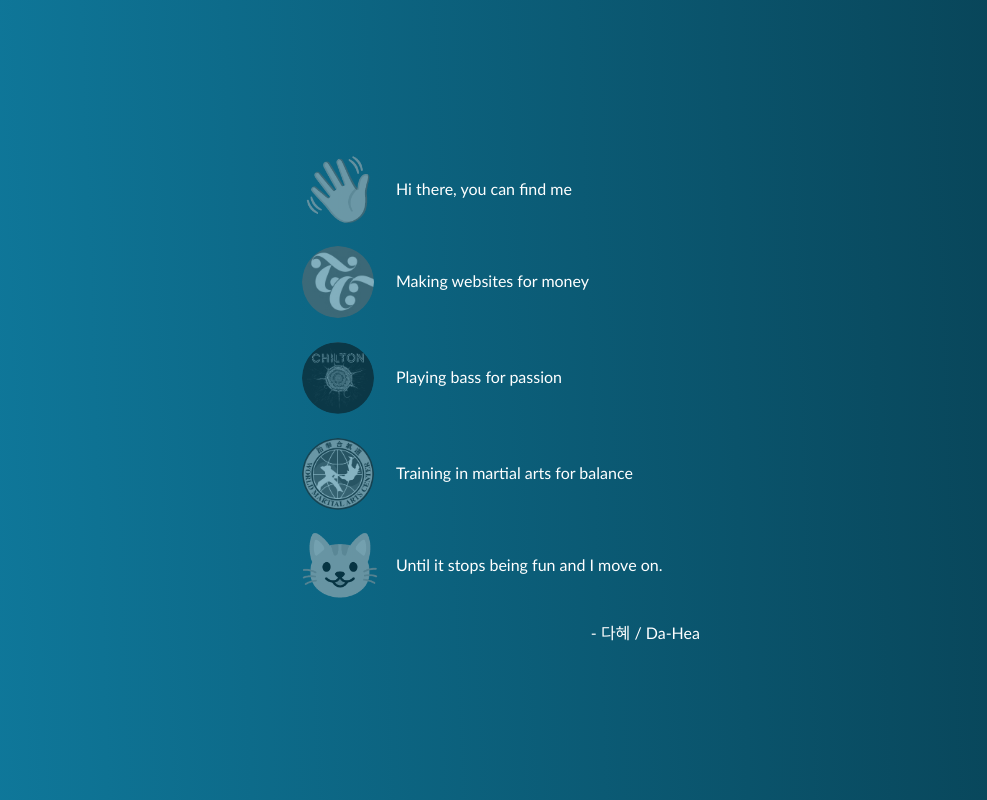
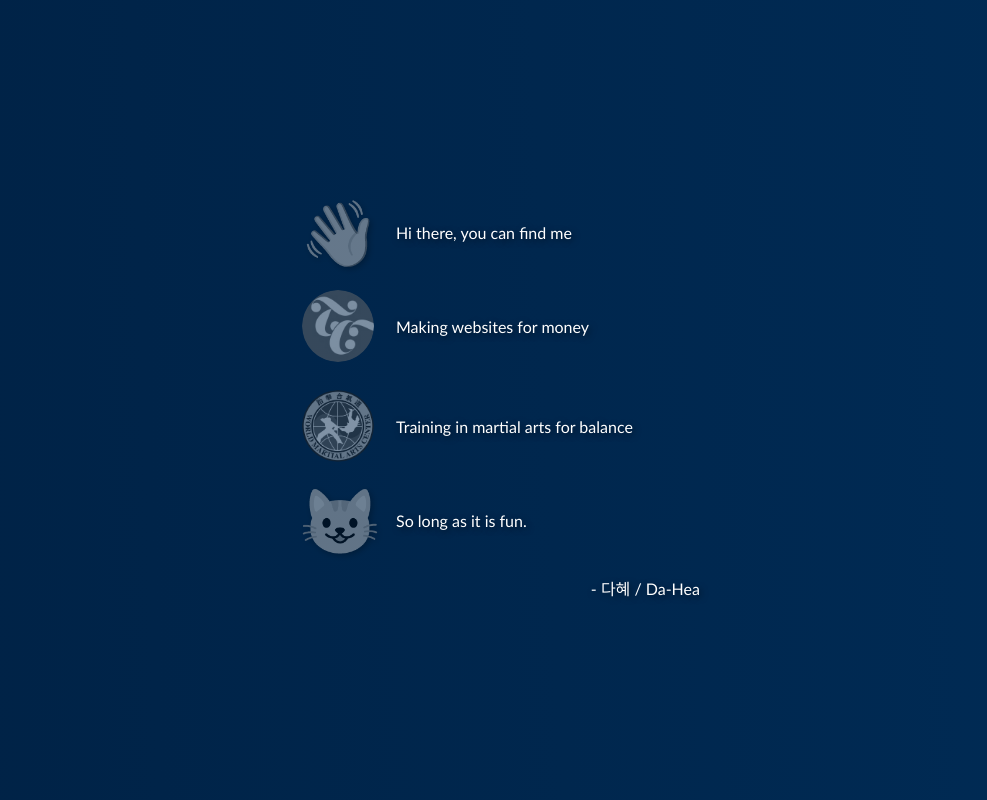
Before and after one commit to dahea/rocks, a Gatsby site: page / in a window 1280 px wide. Shown: the whole page, without its empty margins (140-1127 px from the left). Built offline with nearby package versions, Linux system fonts and the light colour scheme; Gatsby itself is replaced by a stand-in of ours.

Commit message:
small ui tweaks

```diff
--- a/src/pages/index.js
+++ b/src/pages/index.js
@@ -1,6 +1,5 @@
 import * as React from "react"
 import "../styles/main.scss"
-import chilton from "../images/chilton.png"
 import typecode from "../images/typecode.png"
 import wmac from "../images/wmac.png"
 
@@ -11,13 +10,6 @@ const links = [
     locationIcon: typecode,
     locationLabel: "Type/Code",
     url: "https://www.typecode.com",
-  },
-  {
-    actionLabel: "Playing bass",
-    nounLabel: "passion",
-    locationIcon: chilton,
-    locationLabel: "Chilton",
-    url: "https://chilton444.bandcamp.com",
   },
   {
     actionLabel: "Training in martial arts",
@@ -37,16 +29,14 @@ const IndexPage = () => {
             Hi there, you can find me
           </div>
         {links.map(link => (
-          <div key={link.url} className="row">
-              <a href={link.url} target="_blank">
+              <a href={link.url} target="_blank" key={link.url} className="row">
                 <img src={link.locationIcon} alt={link.locationLabel} />
+              <span>{link.actionLabel} for {link.nounLabel}</span>
               </a>
-              <span>{link.actionLabel} for {link.nounLabel}</span>
-          </div>
         ))}
         <div className="row">
           <span className="emoji">&#128570;</span>
-          Until it stops being fun and I move on.
+          So long as it is fun.
         </div>
         <div className="byline"> - 다혜 / Da-Hea</div>
       </div>
--- a/src/styles/main.scss
+++ b/src/styles/main.scss
@@ -3,12 +3,12 @@ body {
     padding: 0;
     margin: 0;
 
-    background: linear-gradient(88deg, #ef476f, #ffd166, #06d6a0, #118ab2, #073b4c);
+    background: linear-gradient(88deg, #000814, #001d3d, #003566);
     background-size: 500% 500%;
 
-    -webkit-animation: Background 12s ease infinite;
-    -moz-animation: Background 12s ease infinite;
-    animation: Background 12s ease infinite;
+    -webkit-animation: Background 24s ease infinite;
+    -moz-animation: Background 24s ease infinite;
+    animation: Background 24s ease infinite;
 
     color: #fff;
 }
@@ -28,12 +28,10 @@ main {
     display: grid;
     gap: 24px;
 
-    a, img {
+
+    img {
         width: 72px;
         height: 72px;
-    }
-
-    img {
         transition: all ease 0.2s;
         border-radius: 50%;
         border: 2px solid transparent;
@@ -53,6 +51,9 @@ main {
         align-items: center;
         transition: all ease 0.2s;
         gap: 24px;
+        color: #fff;
+        text-decoration: none;
+        text-shadow: 2px 2px 6px rgba(0,0,0,0.5);
 
         img {
             filter: grayscale(1) opacity(0.5);
@@ -74,6 +75,7 @@ main {
 
     .byline {
         text-align: right;
+        text-shadow: 2px 2px 6px rgba(0,0,0,0.5);
     }
 
 
```
